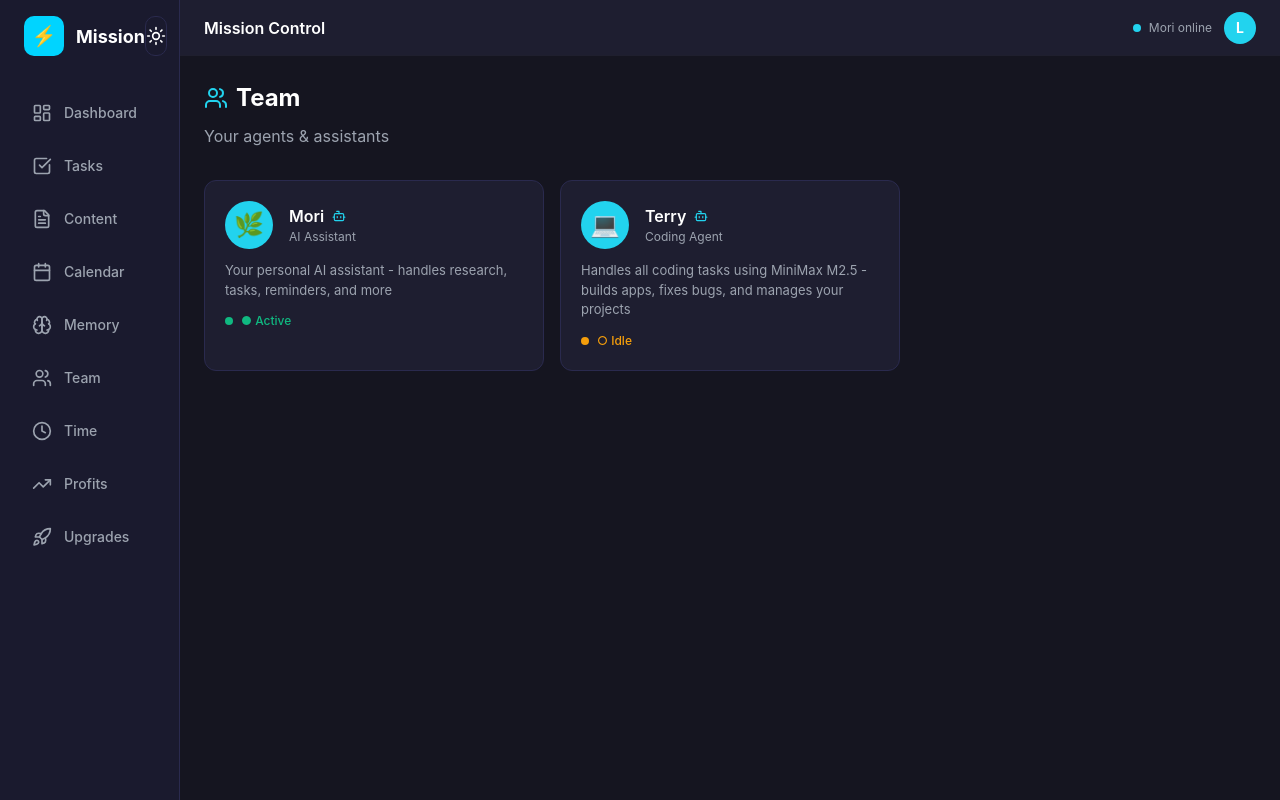
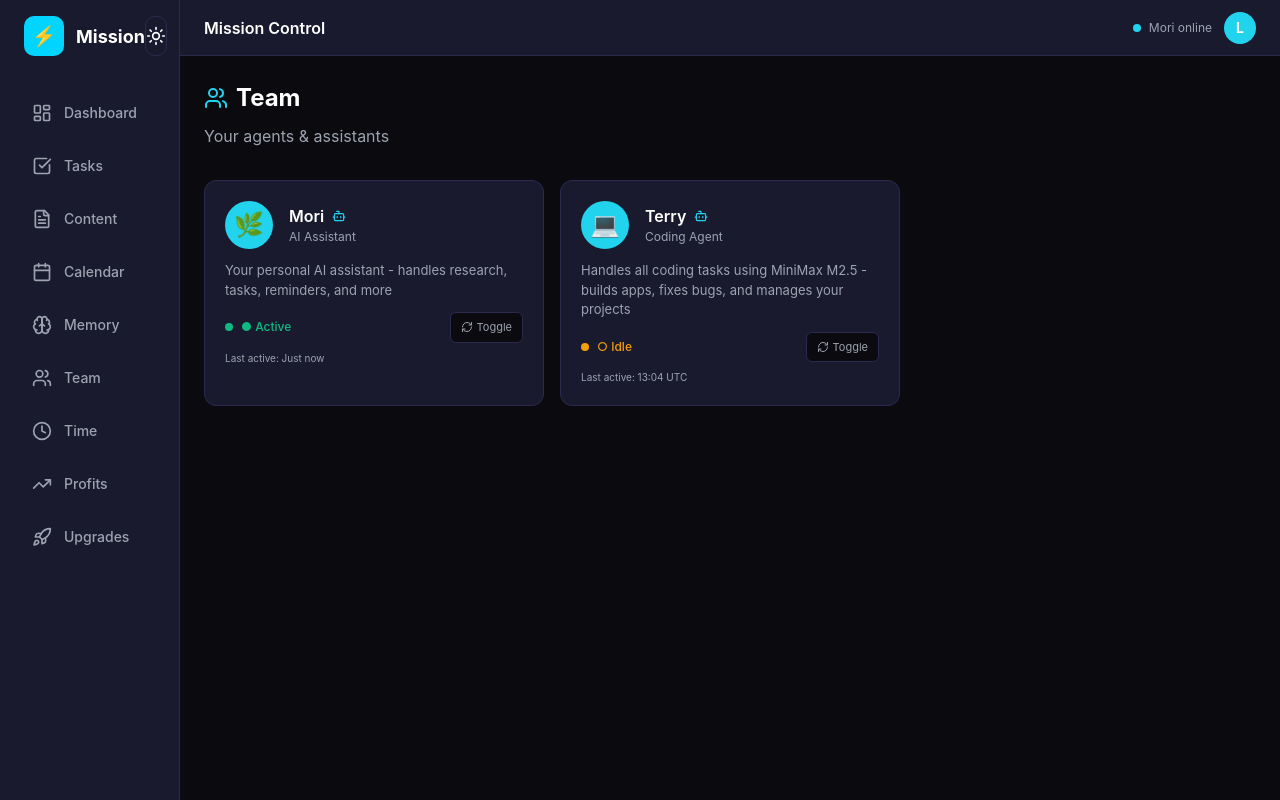
Before and after one commit to leopb3876/mission-control, a Next.js app: page /team in a window 1280 px wide. Built offline with nearby package versions, Linux system fonts and the light colour scheme.

Commit message:
Team: real-time status with toggle button

```diff
--- a/src/app/globals.css
+++ b/src/app/globals.css
@@ -281,12 +281,17 @@ body {
 
 /* Mobile Responsive */
 @media (max-width: 768px) {
-  /* Hide desktop sidebar on mobile */
+  /* Hide desktop sidebar on mobile - it will be shown as slide-in overlay */
   .sidebar-desktop {
     display: none !important;
   }
 
-  /* Show mobile nav */
+  /* Show hamburger on mobile */
+  .hamburger {
+    display: flex !important;
+  }
+
+  /* Show mobile nav as bottom bar */
   .mobile-nav {
     display: flex !important;
     position: fixed;
@@ -313,8 +318,10 @@ body {
   }
 
   /* Adjust main content for mobile */
-  body > div[style*="marginLeft"] {
+  .main-content {
     margin-left: 0 !important;
+    padding: 16px !important;
+    padding-top: 60px !important;
     padding-bottom: 70px !important;
   }
 
@@ -340,4 +347,9 @@ body {
   div[style*="display: flex"][style*="gap: 16px"] {
     flex-direction: column !important;
   }
+
+  /* Table scroll */
+  .table-container {
+    overflow-x: auto !important;
+  }
 }
--- a/src/app/team/page.tsx
+++ b/src/app/team/page.tsx
@@ -1,7 +1,23 @@
+"use client";
+
+"use client";
+
+import { useState, useEffect } from "react";
 import Link from "next/link";
-import { Users, Bot } from "lucide-react";
+import { Users, Bot, RefreshCw } from "lucide-react";
 
-const agents = [
+type Agent = {
+  id: string;
+  name: string;
+  role: string;
+  status: "active" | "idle";
+  description: string;
+  avatar: string;
+  lastActive?: string;
+};
+
+export default function TeamPage() {
+  const [agents, setAgents] = useState<Agent[]>([
     {
       id: "mori",
       name: "Mori",
@@ -9,6 +25,7 @@ const agents = [
       status: "active",
       description: "Your personal AI assistant - handles research, tasks, reminders, and more",
       avatar: "🌿",
+      lastActive: "Just now",
     },
     {
       id: "terry",
@@ -17,23 +34,41 @@ const agents = [
       status: "idle",
       description: "Handles all coding tasks using MiniMax M2.5 - builds apps, fixes bugs, and manages your projects",
       avatar: "💻",
+      lastActive: "13:04 UTC",
     },
-];
+  ]);
 
-export default function TeamPage() {
+  // Simulate real-time status updates
+  useEffect(() => {
+    const interval = setInterval(() => {
+      setAgents(prev => prev.map(agent => {
+        if (agent.id === "terry" && agent.status === "active") {
+          return { ...agent, lastActive: new Date().toLocaleTimeString("en-GB", { hour: "2-digit", minute: "2-digit" }) + " UTC" };
+        }
+        return agent;
+      }));
+    }, 30000);
+    return () => clearInterval(interval);
+  }, []);
+
+  const toggleStatus = (id: string) => {
+    setAgents(prev => prev.map(agent =>
+      agent.id === id
+        ? { ...agent, status: agent.status === "active" ? "idle" : "active", lastActive: "Just now" }
+        : agent
+    ));
+  };
+
   return (
-    <div style={{ marginLeft: "180px", minHeight: "100vh", background: "#151520", color: "white" }}>
-      {/* Header */}
-      <header style={{ height: "56px", background: "#1e1e30", borderBottom: "1px solid #1f1f2e", display: "flex", alignItems: "center", justifyContent: "space-between", padding: "0 24px", position: "sticky", top: 0 }}>
+    <div style={{ marginLeft: "180px", minHeight: "100vh", background: "var(--background)", color: "var(--text-primary)" }}>
+      <header style={{ height: "56px", background: "var(--card)", borderBottom: "1px solid var(--border)", display: "flex", alignItems: "center", justifyContent: "space-between", padding: "0 24px", position: "sticky", top: 0 }}>
         <span style={{ fontWeight: 600 }}>Mission Control</span>
         <div style={{ display: "flex", alignItems: "center", gap: "12px" }}>
-          <div style={{ display: "flex", alignItems: "center", gap: "8px", fontSize: "12px", color: "#9ca3af" }}>
+          <div style={{ display: "flex", alignItems: "center", gap: "8px", fontSize: "12px", color: "var(--text-secondary)" }}>
             <div style={{ width: "8px", height: "8px", background: "#22d3ee", borderRadius: "50%" }} />
             Mori online
           </div>
-          <div style={{ width: "32px", height: "32px", background: "#22d3ee", borderRadius: "50%", display: "flex", alignItems: "center", justifyContent: "center", fontSize: "14px", fontWeight: "bold" }}>
-            L
-          </div>
+          <div style={{ width: "32px", height: "32px", background: "#22d3ee", borderRadius: "50%", display: "flex", alignItems: "center", justifyContent: "center", fontSize: "14px", fontWeight: "bold" }}>L</div>
         </div>
       </header>
 
@@ -42,12 +77,11 @@ export default function TeamPage() {
           <Users size={24} style={{ color: "#22d3ee" }} />
           Team
         </h1>
-        <p style={{ color: "#9ca3af", marginBottom: "32px" }}>Your agents & assistants</p>
+        <p style={{ color: "var(--text-secondary)", marginBottom: "32px" }}>Your agents & assistants</p>
 
-        {/* Agents Grid */}
         <div style={{ display: "grid", gridTemplateColumns: "repeat(auto-fill, minmax(300px, 1fr))", gap: "16px" }}>
           {agents.map((agent) => (
-            <div key={agent.id} style={{ background: "#1e1e30", border: "1px solid #2a2a4e", borderRadius: "12px", padding: "20px" }}>
+            <div key={agent.id} style={{ background: "var(--card)", border: "1px solid var(--border)", borderRadius: "12px", padding: "20px" }}>
               <div style={{ display: "flex", alignItems: "center", gap: "16px", marginBottom: "12px" }}>
                 <div style={{ width: "48px", height: "48px", background: "#22d3ee", borderRadius: "50%", display: "flex", alignItems: "center", justifyContent: "center", fontSize: "24px" }}>
                   {agent.avatar}
@@ -57,21 +91,33 @@ export default function TeamPage() {
                     {agent.name}
                     <Bot size={14} style={{ color: "#22d3ee" }} />
                   </div>
-                  <div style={{ fontSize: "12px", color: "#9ca3af" }}>{agent.role}</div>
+                  <div style={{ fontSize: "12px", color: "var(--text-secondary)" }}>{agent.role}</div>
                 </div>
               </div>
-              <p style={{ fontSize: "13px", color: "#9ca3af", marginBottom: "12px" }}>{agent.description}</p>
+              <p style={{ fontSize: "13px", color: "var(--text-secondary)", marginBottom: "12px" }}>{agent.description}</p>
+              <div style={{ display: "flex", alignItems: "center", justifyContent: "space-between" }}>
                 <div style={{ display: "flex", alignItems: "center", gap: "8px" }}>
                   <div style={{ width: "8px", height: "8px", borderRadius: "50%", background: agent.status === "active" ? "#10b981" : "#f59e0b" }} />
-                <span style={{ fontSize: "12px", color: agent.status === "active" ? "#10b981" : "#f59e0b", textTransform: "capitalize", fontWeight: 500 }}>
+                  <span style={{ fontSize: "12px", color: agent.status === "active" ? "#10b981" : "#f59e0b", fontWeight: 500 }}>
                     {agent.status === "active" ? "● Active" : "○ Idle"}
                   </span>
                 </div>
+                <button
+                  onClick={() => toggleStatus(agent.id)}
+                  style={{ display: "flex", alignItems: "center", gap: "4px", background: "var(--background)", border: "1px solid var(--border)", borderRadius: "6px", padding: "6px 10px", fontSize: "11px", color: "var(--text-secondary)", cursor: "pointer" }}
+                >
+                  <RefreshCw size={12} />
+                  Toggle
+                </button>
+              </div>
+              {agent.lastActive && (
+                <div style={{ fontSize: "10px", color: "var(--text-secondary)", marginTop: "8px" }}>
+                  Last active: {agent.lastActive}
+                </div>
+              )}
             </div>
           ))}
         </div>
-
-        {/* Add agents through Mori in chat */}
       </div>
     </div>
   );
```
Lines whose indentation alone changed are shown as unchanged.
